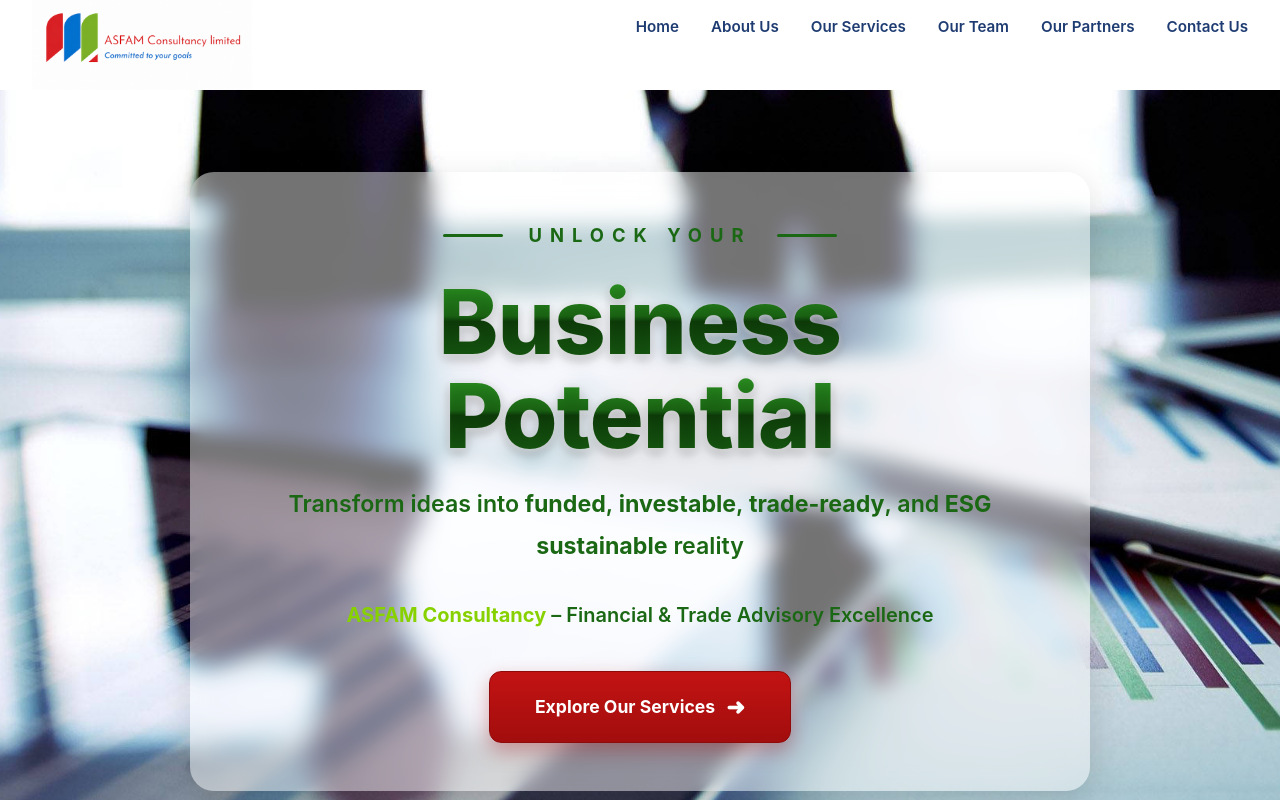
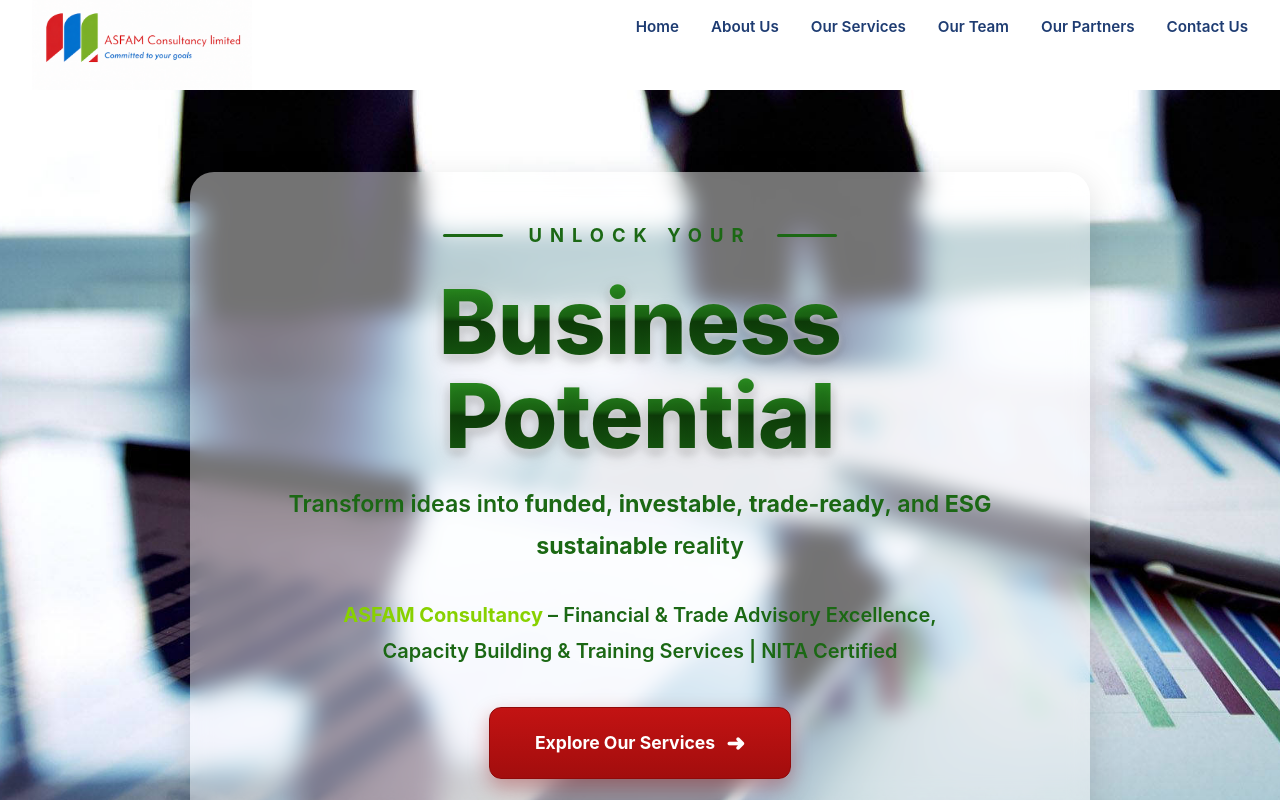
Before and after one commit to Maundu-Anthony/asfam-consultancy-limited, a React (Create React App) app: page / in a window 1280 px wide. Built offline with nearby package versions, Linux system fonts and the light colour scheme; no server answers.

Commit message:
fixes zingine tu

```diff
--- a/src/pages/Home.js
+++ b/src/pages/Home.js
@@ -88,9 +88,11 @@
               &nbsp;–&nbsp;
             </span>
 
-            Financial &amp; Trade Advisory Excellence
+            Financial &amp; Trade Advisory Excellence,
 
             <span className="company-line"></span>
+            <br />
+            Capacity Building &amp; Training Services | NITA Certified
           </p>
 
           <Link to="/services" className="cta-button">
```
